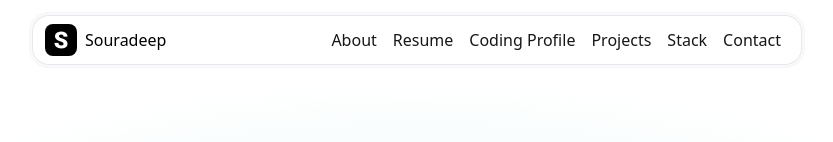
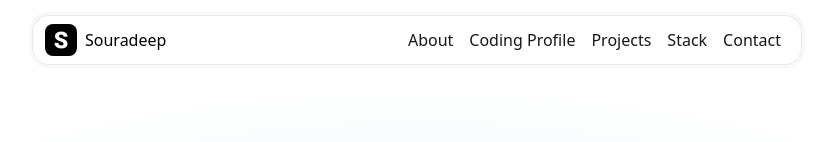
Before and after one commit to soura07/Souradeep-Dev-Next, a Next.js app: page / in a window 1280 px wide. Shown: the top 142 px of the page, without its empty margins (223-1056 px from the left). Built offline with nearby package versions, Linux system fonts and the light colour scheme.

Commit message:
navbar updated

```diff
--- a/src/components/NavBar.tsx
+++ b/src/components/NavBar.tsx
@@ -3,11 +3,10 @@ import Image from "next/image"
 
 const navigation = [
     { id: 1, name: "About", href: "#about" },
-    { id: 2, name: "Resume", href: "#resume" },
-    { id: 3, name: "Coding Profile", href: "#codingprofiles" },
-    { id: 4, name: "Projects", href: "#projects" },
-    { id: 5, name: "Stack", href: "#techstack" },
-    { id: 6, name: "Contact", href: "#" },
+    { id: 2, name: "Coding Profile", href: "#codingprofiles" },
+    { id: 3, name: "Projects", href: "#projects" },
+    { id: 4, name: "Stack", href: "#techstack" },
+    { id: 5, name: "Contact", href: "#" },
 ]
 
 // const navigation2 = [
```
